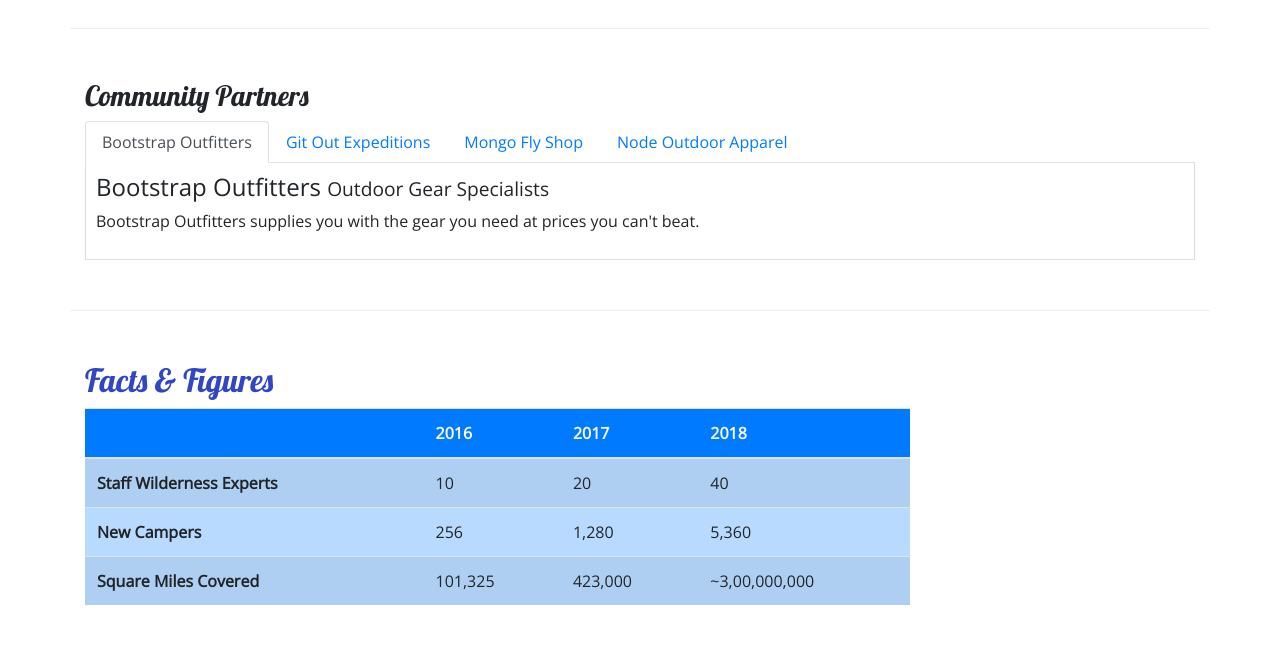
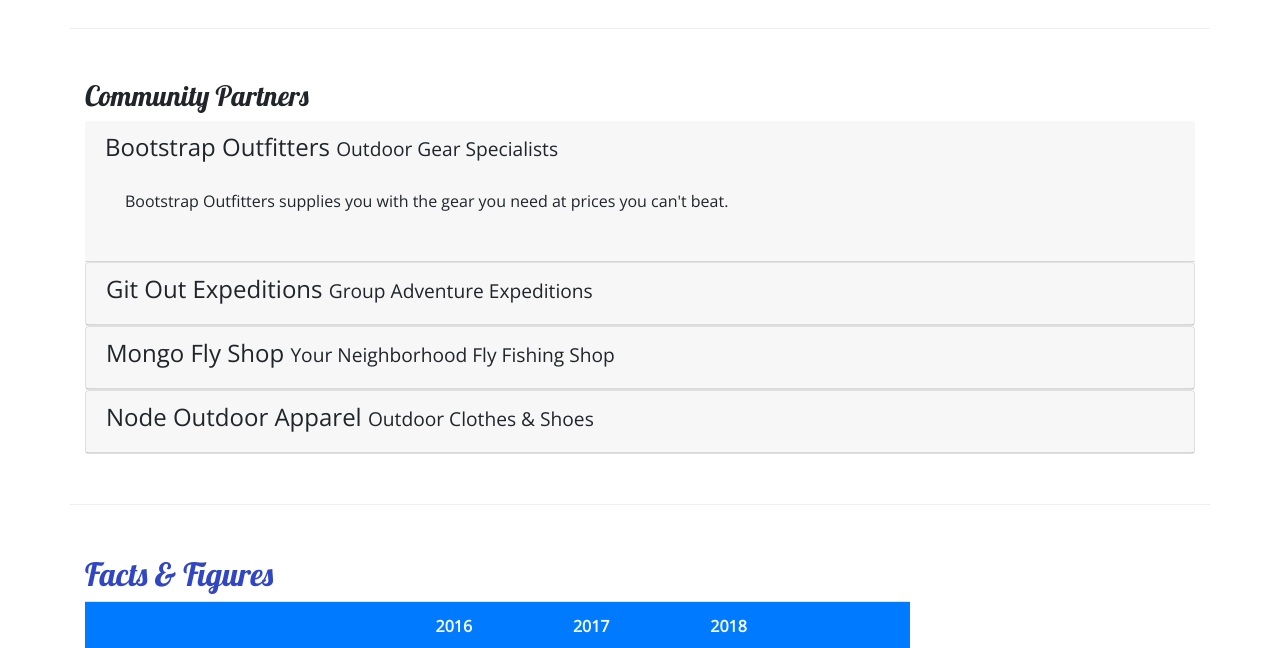
Before and after one commit to Jgarnes/NuCampsite, a website: page aboutus.html in a window 1280 px wide. Shown: the part 940-1588 px from the top of the page. Drawn offline with nearby package versions, Linux system fonts and the light colour scheme.

Commit message:
Accordion

```diff
--- a/aboutus.html
+++ b/aboutus.html
@@ -105,29 +105,48 @@
         <div class="row row-content">
             <div class="col">
                 <h3>Community Partners</h3>
-                    <ul class="nav nav-tabs">
-                      <li class="nav-item"><a class="nav-link active" href="#bootstrap" role="tab" data-toggle="tab">Bootstrap Outfitters</a></li>
-                      <li class="nav-item"><a class="nav-link" href="#git" role="tab" data-toggle="tab">Git Out Expeditions</a></li>
-                      <li class="nav-item"><a class="nav-link" href="#mongo" role="tab" data-toggle="tab">Mongo Fly Shop</a></li>
-                      <li class="nav-item"><a class="nav-link" href="#node" role="tab" data-toggle="tab">Node Outdoor Apparel</a></li>
-                    </ul>
 
-             <div class="tab-content">
-               <div role="tabpanel" class="tab-pane fade show active" id="bootstrap">
-                  <h4>Bootstrap Outfitters <small>Outdoor Gear Specialists</small></h4>
+             <div id="accordion">
+               <div role="tab" class="card-header">
+                 <h4><a data-toggle="collapse" data-target="#bootstrap">Bootstrap Outfitters <small>Outdoor Gear Specialists</small></a></h4>
+                  <div class="collapse show" id="bootstrap" data-parent="#accordion">
+                    <div class="card-body">
                         <p class="d-none d-sm-block">Bootstrap Outfitters supplies you with the gear you need at prices you can't beat.</p>
                     </div>
-               <div role="tabpanel" class="tab-pane fade" id="git">
-                  <h4>Git Out Expeditions <small>Group Adventure Expeditions</small></h4>
+                  </div>
+                </div>
+
+                <div class="card">
+                    <div role="tab" class="card-header">
+                        <h4><a class="collapsed" data-toggle="collapse" data-target="#git">Git Out Expeditions <small>Group Adventure Expeditions</small></a></h4>
+                        <div class="collapse" id="git" data-parent="#accordion">
+                            <div class="card-body">
                                 <p class="d-none d-sm-block">Join Git Out Expeditions to explore new horizons with a group of other adventurers!</p>
                            </div>
-               <div role="tabpanel" class="tab-pane fade" id="mongo">
-                  <h4>Mongo Fly Shop <small>Your Neighborhood Fly Fishing Shop</small></h4>
+                        </div>
+                    </div>
+                </div>
+
+              <div class="card">
+                <div role="tab" class="card-header">
+                     <h4><a class="collapsed" data-toggle="collapse" data-target="#mongo">Mongo Fly Shop <small>Your Neighborhood Fly Fishing Shop</small></a></h4>
+                     <div class="collapse" id="mongo" data-parent="#accordion">
+                         <div class="card-body">
                              <p class="d-none d-sm-block">Need a new fishing pole, a tacklebox, or flies of all kinds? Stop by Mongo Fly Shop.</p>
                          </div>
-               <div role="tabpanel" class="tab-pane fade" id="node">
-                  <h4>Node Outdoor Apparel <small>Outdoor Clothes & Shoes</small></h4>
+                     </div>
+                 </div>
+             </div>
+
+             <div class="card">
+                <div role="tab" class="card-header">
+                    <h4><a class="collapsed" data-toggle="collapse" data-target="#node">Node Outdoor Apparel <small>Outdoor Clothes & Shoes</small></a></h4>
+                    <div class="collapse" id="node" data-parent="#accordion">
+                        <div class="card-body">
                             <p class="d-none d-sm-block">From polar fleeces to swimsuits, hiking boots to waders, a visit to Node will be sure to get you covered.</p>
+                        </div>
+                    </div>
+                 </div>
               </div>
             </div>
           </div>
--- a/css/styles.css
+++ b/css/styles.css
@@ -35,9 +35,3 @@ header h2 {
 .navbar {
     background-color: #901cad;
 }
-
-.tab-content {
-    border: 1px solid #DDD;
-    border-top: none;
-    padding: 10px;
-}
```
Also changed, not shown: index.html (+5 -6 lines). Lines whose indentation alone changed are shown as unchanged.
